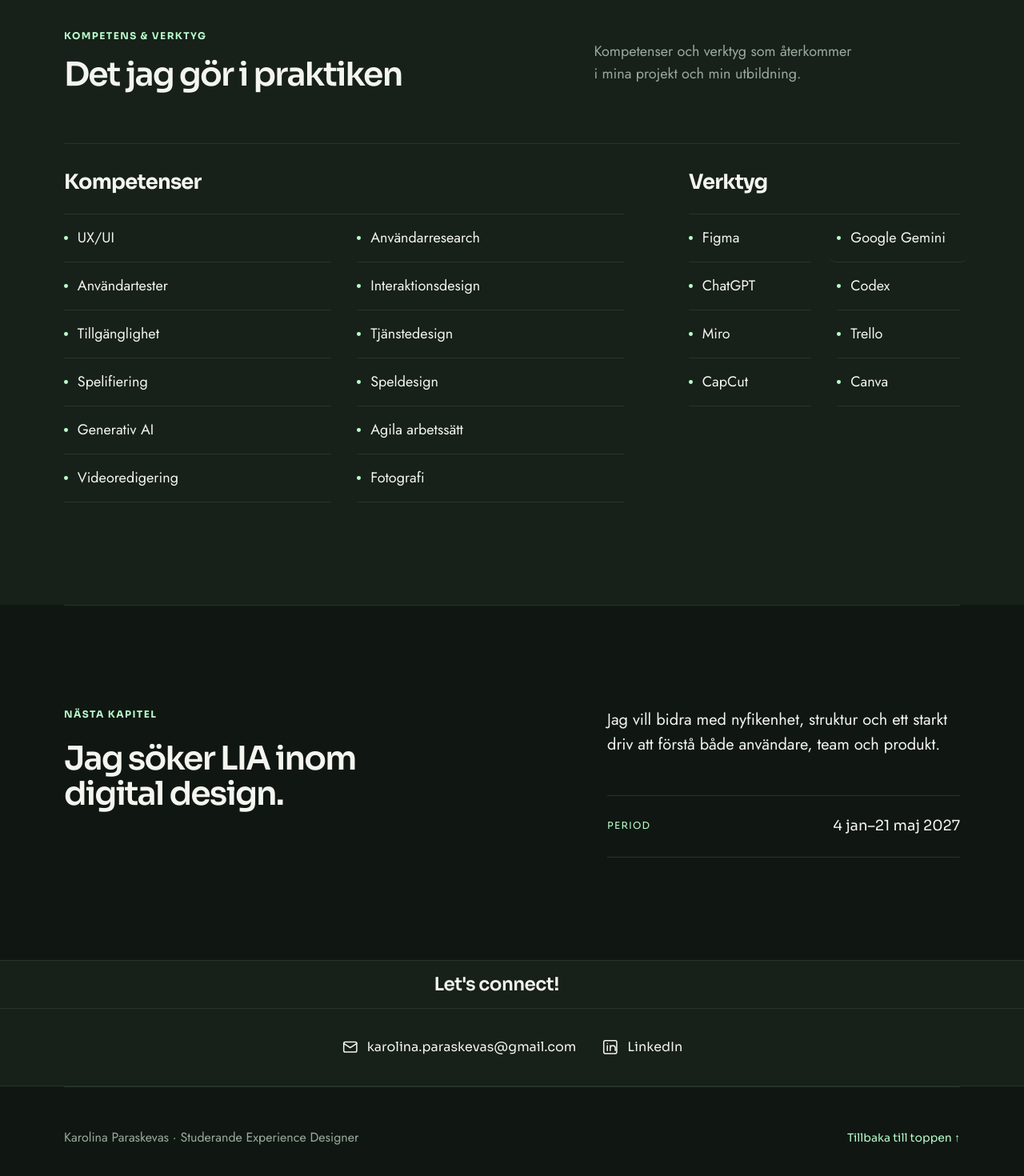
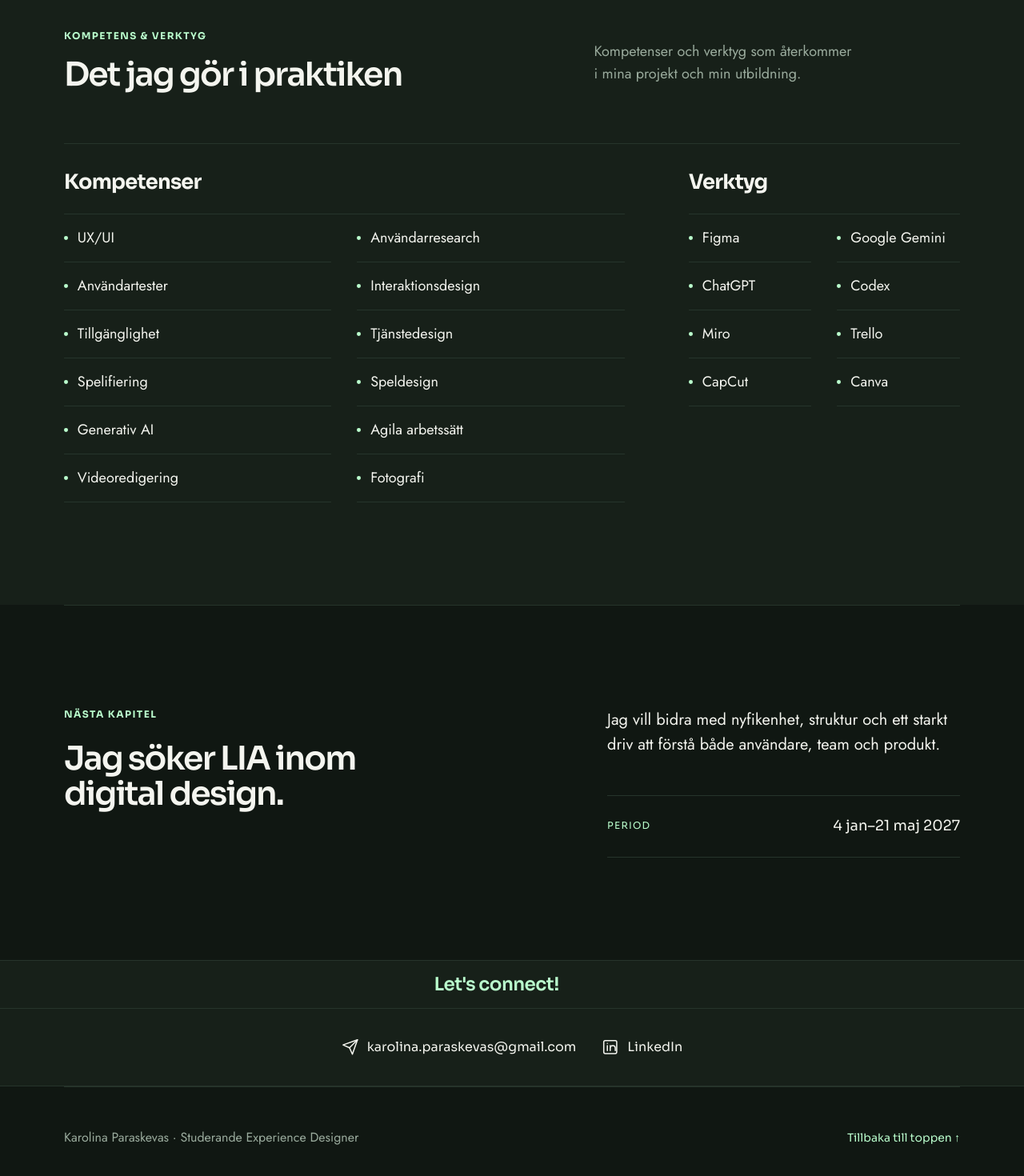
Before and after one commit to Karro-fi/karolina-portfolio, a Next.js app in the folder karolina-portfolio-vercel-upload/: page / in a window 1280 px wide. Shown: the part 5489-6959 px from the top of the page at 80% size. Built offline with nearby package versions, Linux system fonts and the light colour scheme; no server answers.

Commit message:
Publicera godkända portfolioändringar

```diff
--- a/karolina-portfolio-vercel-upload/app/SiteFooter.tsx
+++ b/karolina-portfolio-vercel-upload/app/SiteFooter.tsx
@@ -33,8 +33,8 @@ export default function SiteFooter({
                 focusable="false"
                 viewBox="0 0 24 24"
               >
-                <rect x="3" y="5" width="18" height="14" rx="2" />
-                <path d="m3 7 9 6 9-6" />
+                <path d="m22 2-7 20-4-9-9-4Z" />
+                <path d="M22 2 11 13" />
               </svg>
               <span>karolina.paraskevas@gmail.com</span>
             </a>
--- a/karolina-portfolio-vercel-upload/app/globals.css
+++ b/karolina-portfolio-vercel-upload/app/globals.css
@@ -1892,6 +1892,62 @@ h3 {
   border-block: 1px solid var(--line);
 }
 
+.case-page .process-grid {
+  position: relative;
+}
+
+.case-page .process-grid.reveal-ready {
+  border-top-color: transparent;
+}
+
+.case-page .process-grid.reveal-ready::before {
+  position: absolute;
+  z-index: 1;
+  top: -1px;
+  right: 0;
+  left: 0;
+  height: 1px;
+  background: var(--line);
+  content: '';
+  transform: scaleX(0);
+  transform-origin: left;
+  transition: transform 720ms cubic-bezier(0.22, 1, 0.36, 1);
+}
+
+.case-page .process-grid.reveal-ready article {
+  --process-reveal-delay: 0ms;
+}
+
+.case-page .process-grid.reveal-ready article:nth-child(2) {
+  --process-reveal-delay: 110ms;
+}
+
+.case-page .process-grid.reveal-ready article:nth-child(3) {
+  --process-reveal-delay: 220ms;
+}
+
+.case-page .process-grid.reveal-ready article > span,
+.case-page .process-grid.reveal-ready article > h3,
+.case-page .process-grid.reveal-ready article > p {
+  opacity: 0;
+  transform: translateY(10px);
+  transition:
+    opacity 420ms ease var(--process-reveal-delay),
+    transform 560ms cubic-bezier(0.22, 1, 0.36, 1)
+      var(--process-reveal-delay);
+}
+
+.case-page .process-grid.reveal-ready.is-revealed::before {
+  transform: scaleX(1);
+}
+
+.case-page .process-grid.reveal-ready.is-revealed article > span,
+.case-page .process-grid.reveal-ready.is-revealed article > h3,
+.case-page .process-grid.reveal-ready.is-revealed article > p {
+  opacity: 1;
+  transform: translateY(0);
+}
+
 .process-grid article {
   min-height: 336px;
   display: grid;
@@ -2243,7 +2299,7 @@ h3 {
   width: max-content;
   display: block;
   margin-inline: auto;
-  color: var(--foreground);
+  color: var(--accent);
   font-family: var(--font-sora), sans-serif;
   font-size: clamp(1.15rem, 1.8vw, 1.75rem);
   font-weight: 600;
@@ -2966,159 +3022,3 @@ h3 {
     padding: var(--space-4);
   }
 }
-
-
-.case-page .process-grid {
-  position: relative;
-}
-
-.case-page .process-grid.reveal-ready {
-  border-top-color: transparent;
-}
-
-.case-page .process-grid.reveal-ready::before {
-  position: absolute;
-  z-index: 1;
-  top: -1px;
-  right: 0;
-  left: 0;
-  height: 1px;
-  background: var(--line);
-  content: '';
-  transform: scaleX(0);
-  transform-origin: left;
-  transition: transform 720ms cubic-bezier(0.22, 1, 0.36, 1);
-}
-
-.case-page .process-grid.reveal-ready article {
-  --process-reveal-delay: 0ms;
-}
-
-.case-page .process-grid.reveal-ready article:nth-child(2) {
-  --process-reveal-delay: 110ms;
-}
-
-.case-page .process-grid.reveal-ready article:nth-child(3) {
-  --process-reveal-delay: 220ms;
-}
-
-.case-page .process-grid.reveal-ready article > span,
-.case-page .process-grid.reveal-ready article > h3,
-.case-page .process-grid.reveal-ready article > p {
-  opacity: 0;
-  transform: translateY(10px);
-  transition:
-    opacity 420ms ease var(--process-reveal-delay),
-    transform 560ms cubic-bezier(0.22, 1, 0.36, 1)
-      var(--process-reveal-delay);
-}
-
-.case-page .process-grid.reveal-ready.is-revealed::before {
-  transform: scaleX(1);
-}
-
-.case-page .process-grid.reveal-ready.is-revealed article > span,
-.case-page .process-grid.reveal-ready.is-revealed article > h3,
-.case-page .process-grid.reveal-ready.is-revealed article > p {
-  opacity: 1;
-  transform: translateY(0);
-}
-
-
-/* Google Gemini: en lekfull färgdetalj med hela raden som hovyta. */
-.expertise-list-tools li:nth-child(2) {
-  position: relative;
-  isolation: isolate;
-  margin-inline: -0.65rem;
-  padding-inline: 0.65rem;
-  border-radius: 0.55rem;
-  transition:
-    background-color 220ms ease,
-    box-shadow 220ms ease;
-}
-
-.expertise-list-tools li:nth-child(2)::before {
-  transition:
-    background 260ms ease,
-    box-shadow 260ms ease,
-    transform 520ms cubic-bezier(0.22, 1, 0.36, 1);
-}
-
-.expertise-list-tools li:nth-child(2):hover {
-  background: linear-gradient(
-    90deg,
-    color-mix(in srgb, #4285f4 9%, transparent),
-    color-mix(in srgb, #ea4335 7%, transparent) 36%,
-    color-mix(in srgb, #fbbc04 7%, transparent) 66%,
-    color-mix(in srgb, #34a853 8%, transparent)
-  );
-  box-shadow: inset 0 0 0 1px color-mix(in srgb, #4285f4 16%, transparent);
-}
-
-.expertise-list-tools li:nth-child(2):hover span {
-  animation: gemini-color-flow 1.1s cubic-bezier(0.22, 1, 0.36, 1);
-  background: linear-gradient(
-    100deg,
-    #4285f4 0%,
-    #4285f4 20%,
-    #ea4335 38%,
-    #fbbc04 58%,
-    #34a853 78%,
-    #4285f4 100%
-  );
-  background-clip: text;
-  background-size: 220% 100%;
-  color: transparent;
-  -webkit-background-clip: text;
-}
-
-.expertise-list-tools li:nth-child(2):hover::before {
-  background: conic-gradient(
-    from 30deg,
-    #4285f4,
-    #ea4335,
-    #fbbc04,
-    #34a853,
-    #4285f4
-  );
-  box-shadow: 0 0 0.75rem color-mix(in srgb, #4285f4 42%, transparent);
-  transform: scale(1.45) rotate(180deg);
-}
-
-@keyframes gemini-color-flow {
-  from {
-    background-position: 100% 50%;
-  }
-  to {
-    background-position: 0% 50%;
-  }
-}
-
-@media (prefers-reduced-motion: reduce) {
-  .expertise-list-tools li:nth-child(2),
-  .expertise-list-tools li:nth-child(2)::before {
-    transition: none;
-  }
-
-  .expertise-list-tools li:nth-child(2):hover span {
-    animation: none;
-    background-position: 50% 50%;
-  }
-
-  .expertise-list-tools li:nth-child(2):hover::before {
-    transform: none;
-  }
-}
-
-
-/* Gemini: behåll hela raden som hovyta men färgsätt bara texten. */
-.expertise-list-tools li:nth-child(2):hover {
-  background: transparent;
-  box-shadow: none;
-}
-
-.expertise-list-tools li:nth-child(2):hover::before {
-  background: var(--accent);
-  box-shadow: none;
-  transform: none;
-}
```
Also changed, not shown: karolina-portfolio-vercel-upload/app/CaseProgress.tsx (+4 -4 lines), karolina-portfolio-vercel-upload/app/page.tsx (line endings or trailing spaces).
